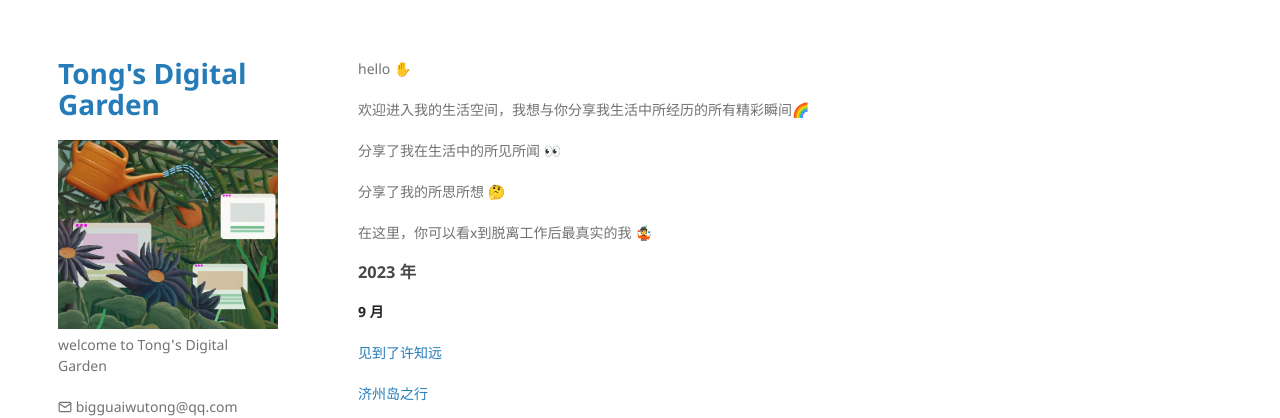
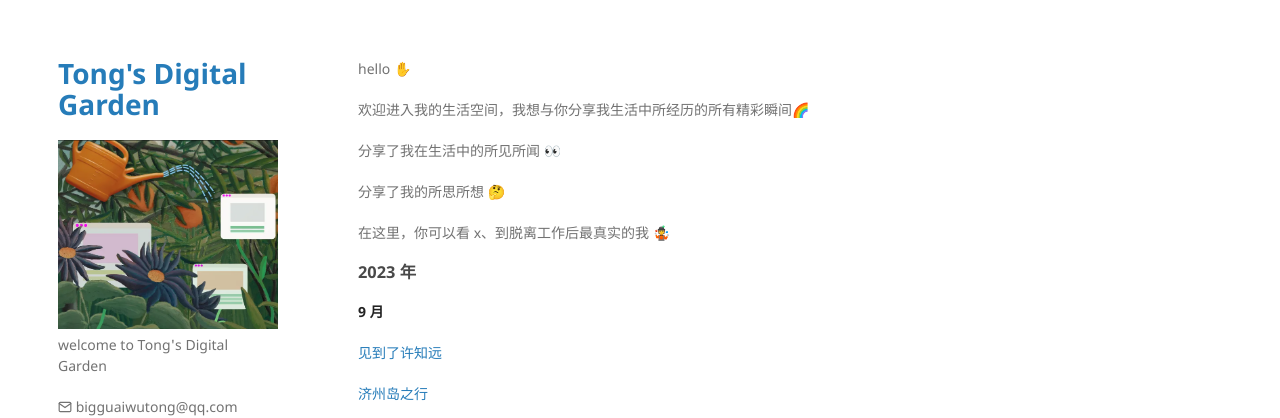
Before and after one commit to TongCodeSpace/TongCodeSpace.github.io, a Jekyll site: the page built from note/生活/生活.md, in a window 1280 px wide. Shown: the top 418 px of the page. Built offline with Jekyll 4.4.1, drawn with Linux system fonts in a browser that asks for light colours.

```diff
--- a/note/生活/生活.md
+++ b/note/生活/生活.md
@@ -13,7 +13,7 @@ hello ✋
 
 分享了我的所思所想 🤔
 
-在这里，你可以看x到脱离工作后最真实的我 🤹
+在这里，你可以看 x、到脱离工作后最真实的我 🤹
 
 ### 2023 年
 
```
